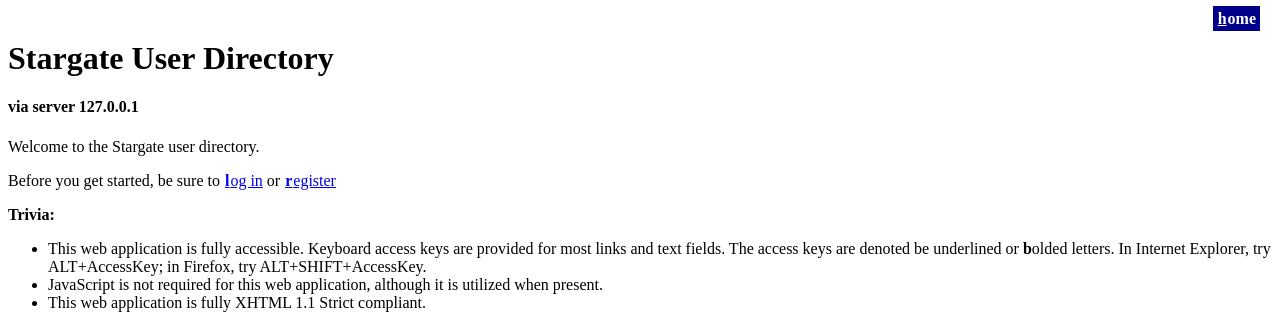
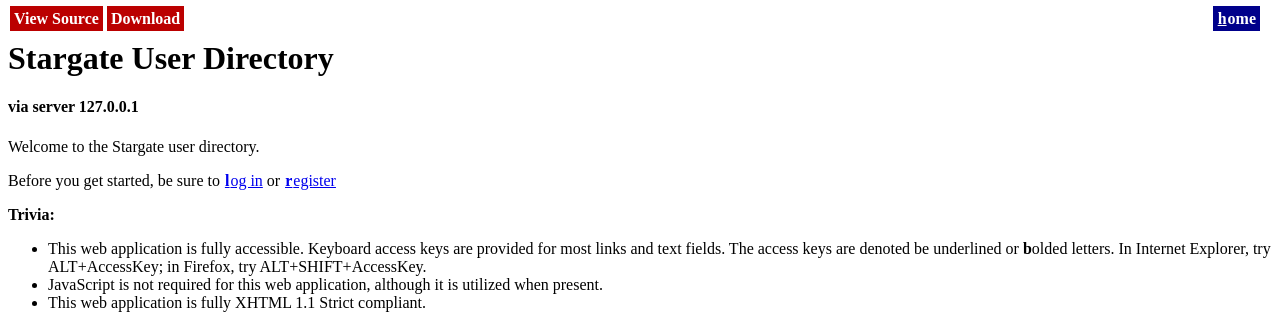
Before and after one commit to PHPExpertsInc/user_directory, a PHP site: page / in a window 1280 px wide. Shown: the top 329 px of the page. Run offline with PHP 8.4, Linux system fonts and the light colour scheme.

Commit message:
Browse and download source code links.

```diff
--- a/views/header.tpl.php
+++ b/views/header.tpl.php
@@ -15,21 +15,23 @@ echo '<?xml version="1.0" encoding="UTF-8"?>' . "\n";
         <script defer="defer" type="text/javascript" src="js/accesskeys.js"></script>
     </head>
     <body>
+        <div id="action_nav">
+            <ul>
+                <li><a href="http://7250mhz.brokertools.us/bzrweb/index.py/log/user_directory/head">View Source</a></li>
+                <li><a href="user_directory.tar.gz">Download</a></li>
 <?php
 global $login_status;
 
 if (isset($login_status) && $login_status == UserManager::LOGGED_IN)
 {
 ?>
-        <div id="action_nav">
-            <ul>
                 <li><a href="?view=browse" accesskey="h">browse</a></li>
                 <li><a href="?view=search" accesskey="s">search</a></li>
-            </ul>
-        </div>
 <?php
 }
 ?>
+            </ul>
+        </div>
         <div id="header">
             <h1>Stargate User Directory</h1>
             <h4>via server <?php echo $_SERVER['SERVER_ADDR']; ?></h4>
```
